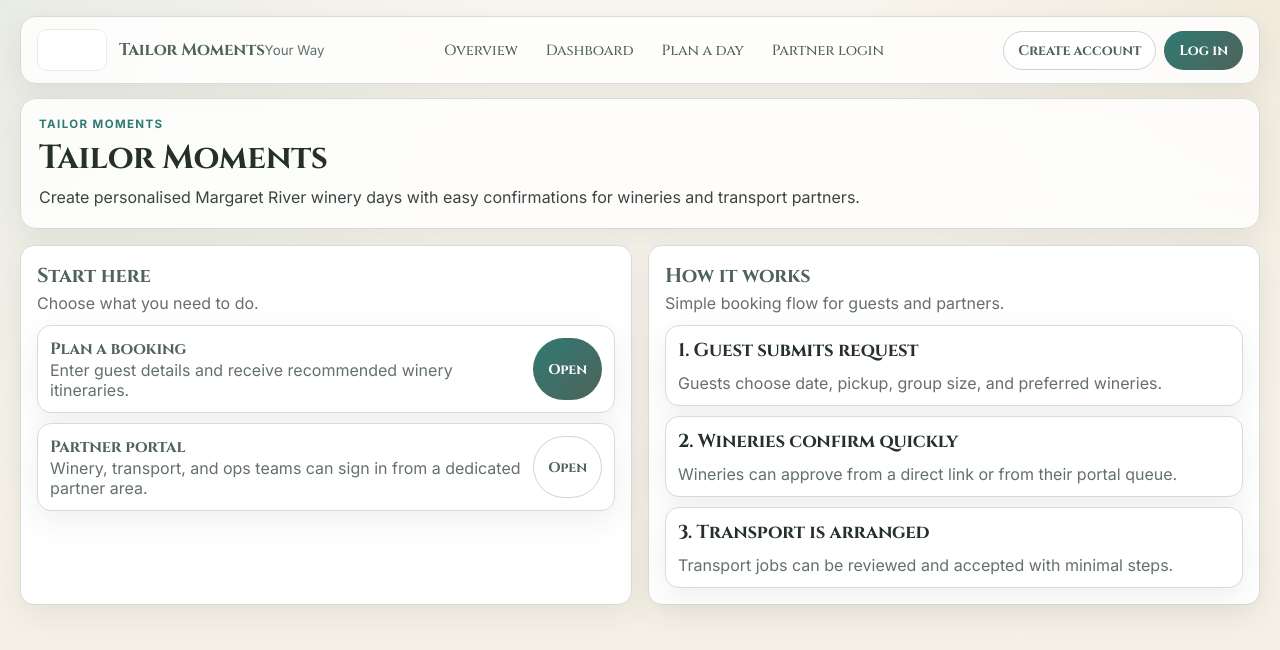
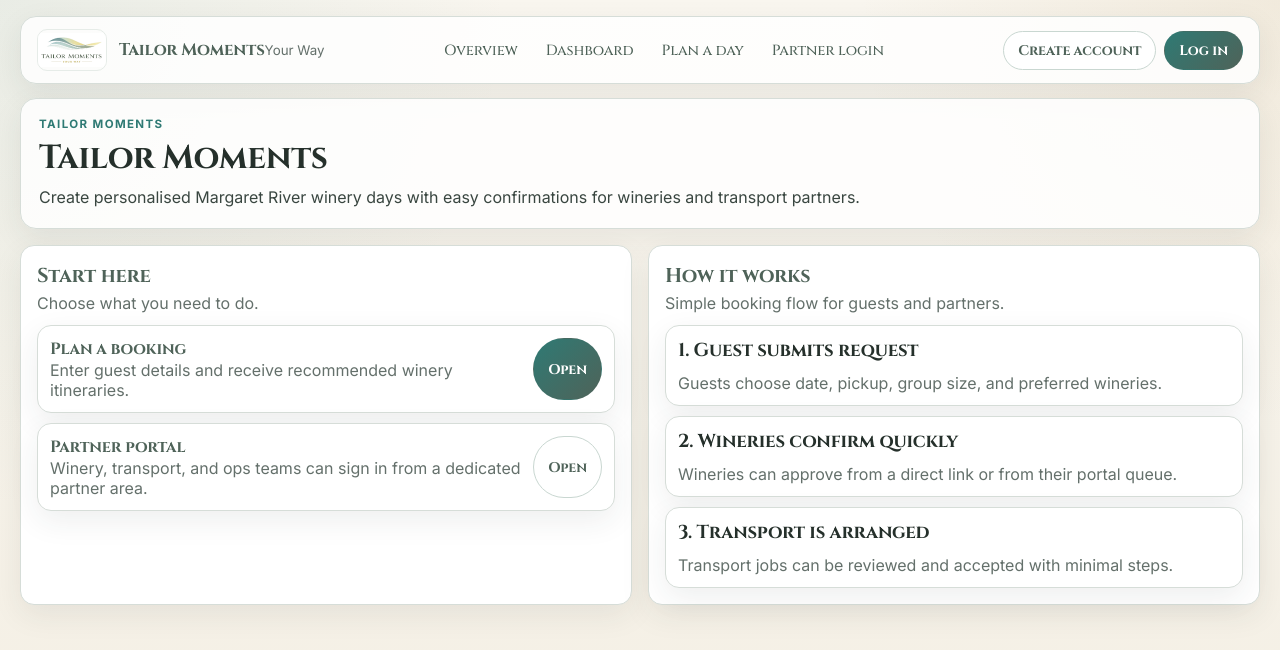
Before and after one commit to swagritech/taylormoments, a Next.js app in the folder apps/web/: page / in a window 1280 px wide. Shown: the top 650 px of the page. Built offline with nearby package versions, Linux system fonts and the light colour scheme; no server answers.

Commit message:
Remove forced white logo background styling

```diff
--- a/apps/web/src/app/globals.css
+++ b/apps/web/src/app/globals.css
@@ -117,18 +117,12 @@ button {
   border-radius: 10px;
   overflow: hidden;
   border: 1px solid var(--line-soft);
-  background: #ffffff;
   position: relative;
 }
 
 .brandLogoImage,
 .brandHeroImage {
   object-fit: contain;
-}
-
-.brandLogoImage {
-  background: #ffffff;
-  mix-blend-mode: screen;
 }
 
 .topnav,
```
